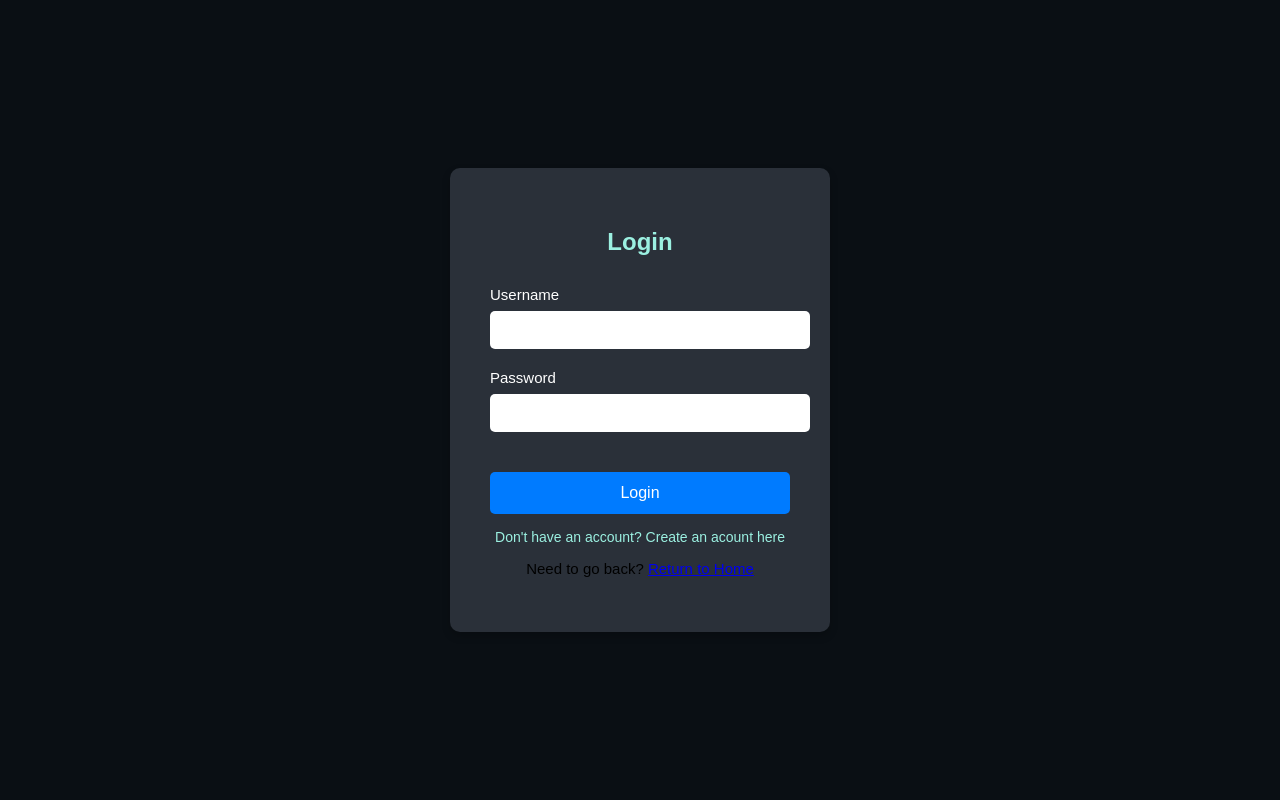
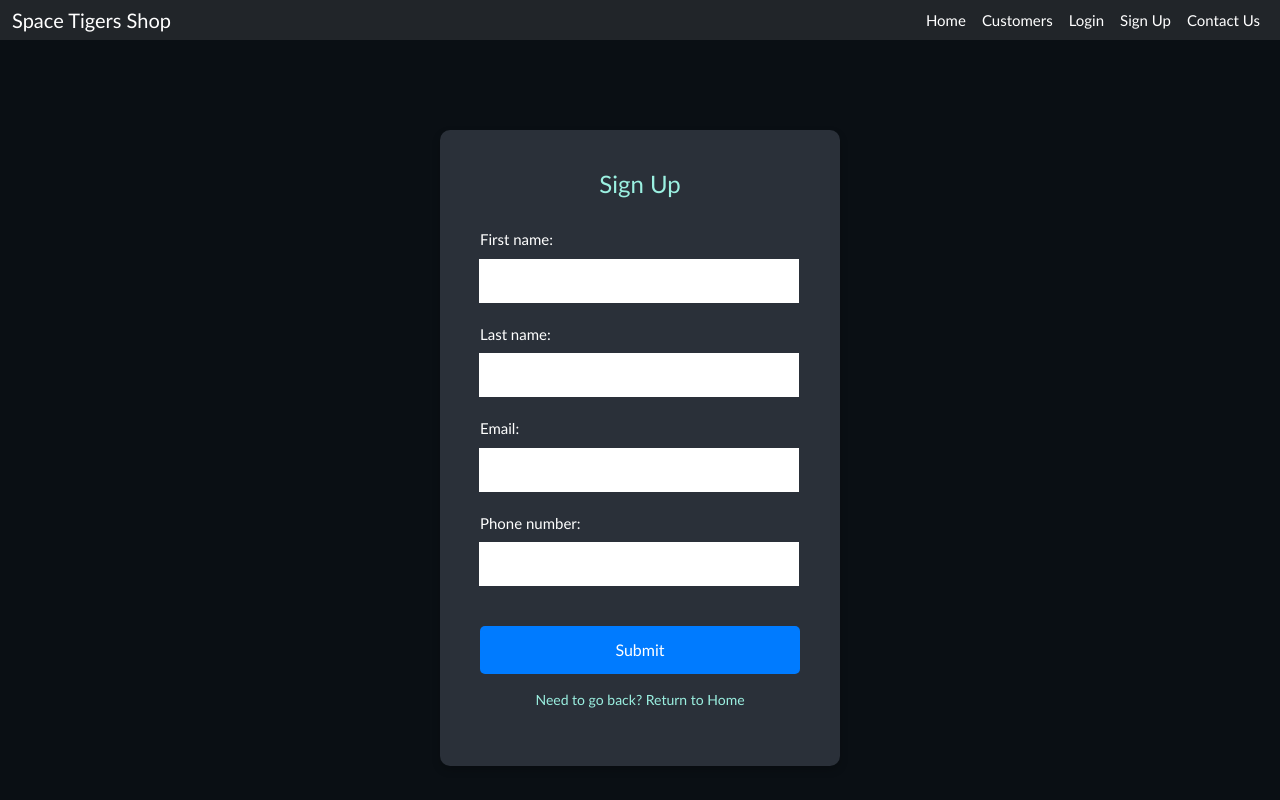
Before and after one commit to jpfiles/space_tigers, a Python web app: template templates/login.html in a window 1280 px wide. Run offline with Jinja, Linux system fonts and the light colour scheme; the template is opened without the code that fills it, so the values that code supplies are empty.

Commit message:
Updated Login and NewCustomer html

```diff
--- a/templates/login.html
+++ b/templates/login.html
@@ -1,15 +1,16 @@
-<!DOCTYPE html>
+{% extends 'base.html' %}
+{% block content %}
 <html lang="en">
 <head>
     <meta charset="UTF-8">
     <meta name="viewport" content="width=device-width, initial-scale=1.0">
-    <title>Login</title>
+    <title>Sign Up</title>
     <link rel="stylesheet" href="base.css">
 
     <style>
         /* General body styling */
         body {
-    font-family: Arial, sans-serif;
+            font-family: 'Trebuchet MS', 'Lucida Sans Unicode', 'Lucida Grande', 'Lucida Sans', Arial, sans-serif;
             background-color: #0a0f14;
             margin: 0;
             padding: 0;
@@ -19,17 +20,17 @@ body {
             height: 100vh;
         }
 
-/* Login Container */
-.login-container {
+        /* Sign-up Container */
+        .signup-container {
             background-color: #2a3039;
             padding: 40px;
             border-radius: 10px;
             box-shadow: 0 4px 8px rgba(0, 0, 0, 0.2);
-    width: 300px;
+            width: 400px; /* Same width as the login container */
             text-align: center;
         }
 
-.login-container h2 {
+        .signup-container h2 {
             color: #9bf0e1;
             margin-bottom: 30px;
             font-size: 24px;
@@ -62,8 +63,8 @@ body {
             border: 2px solid #9bf0e1;
         }
 
-/* Login Button */
-.login-button {
+        /* Submit Button */
+        .signup-button {
             width: 100%;
             background-color: #007bff;
             color: white;
@@ -75,50 +76,110 @@ body {
             margin-top: 20px;
         }
 
-.login-button:hover {
+        .signup-button:hover {
             background-color: #0056b3;
         }
 
-/* Signup link */
-.signup-link {
-    margin-top: 15px;
-    color: #9bf0e1;
-    font-size: 14px;
+        /* Error messages */
+        .error {
+            color: red;
+            display: none;
         }
 
-.signup-link a {
+        /* Return to Home link */
+        .return-link {
+            margin-top: 15px;
+            font-size: 14px;
+            color: #9bf0e1;
+        }
+
+        .return-link a {
             color: #9bf0e1;
             text-decoration: none;
         }
 
-.signup-link a:hover {
+        .return-link a:hover {
             text-decoration: underline;
         }
-
     </style>
 </head>
 <body>
-
-    <div class="login-container">
-        <h2>Login</h2>
-        <form action="/login" method="POST">
+    <div class="signup-container">
+        <h2>Sign Up</h2>
+        <form id="userForm" action="/cust_list.html" onsubmit="return validateForm()">
             <div class="input-group">
-                <label for="username">Username</label>
-                <input type="text" id="username" name="username" required>
+                <label for="fname">First name:</label>
+                <input type="text" id="fname" name="fname" required>
+                <span class="error" id="fnameError">First name is required</span>
             </div>
 
             <div class="input-group">
-                <label for="password">Password</label>
-                <input type="password" id="password" name="password" required>
+                <label for="lname">Last name:</label>
+                <input type="text" id="lname" name="lname" required>
+                <span class="error" id="lnameError">Last name is required</span>
             </div>
 
-            <button type="submit" class="login-button">Login</button>
+            <div class="input-group">
+                <label for="email">Email:</label>
+                <input type="email" id="email" name="email" required>
+                <span class="error" id="emailError">Valid email is required</span>
+            </div>
 
-            <p class="signup-link">Don't have an account? <a href="http://127.0.0.1:8000/newcustomer">Create an acount here</a></p>
+            <div class="input-group">
+                <label for="pnumber">Phone number:</label>
+                <input type="text" id="pnumber" name="pnumber" required>
+                <span class="error" id="pnumberError">Phone number is required</span>
+            </div>
+
+            <button type="submit" class="signup-button">Submit</button>
         </form>
+
         <!-- Return to Home link -->
         <p class="return-link">Need to go back? <a href="http://127.0.0.1:8000">Return to Home</a></p>
     </div>
 
+    <script>
+        function validateForm() {
+            let valid = true;
+
+            // Hide all previous error messages
+            document.getElementById("fnameError").style.display = "none";
+            document.getElementById("lnameError").style.display = "none";
+            document.getElementById("emailError").style.display = "none";
+            document.getElementById("pnumberError").style.display = "none";
+
+            // Validate first name
+            const fname = document.getElementById("fname").value;
+            if (fname.trim() === "") {
+                document.getElementById("fnameError").style.display = "inline";
+                valid = false;
+            }
+
+            // Validate last name
+            const lname = document.getElementById("lname").value;
+            if (lname.trim() === "") {
+                document.getElementById("lnameError").style.display = "inline";
+                valid = false;
+            }
+
+            // Validate email
+            const email = document.getElementById("email").value;
+            const emailRegex = /^[^\s@]+@[^\s@]+\.[^\s@]+$/;
+            if (!emailRegex.test(email)) {
+                document.getElementById("emailError").style.display = "inline";
+                valid = false;
+            }
+
+            // Validate phone number
+            const pnumber = document.getElementById("pnumber").value;
+            if (pnumber.trim() === "") {
+                document.getElementById("pnumberError").style.display = "inline";
+                valid = false;
+            }
+
+            return valid; // Prevent form submission if invalid
+        }
+    </script>
 </body>
 </html>
+{% endblock %}
```
Lines whose indentation alone changed are shown as unchanged.
